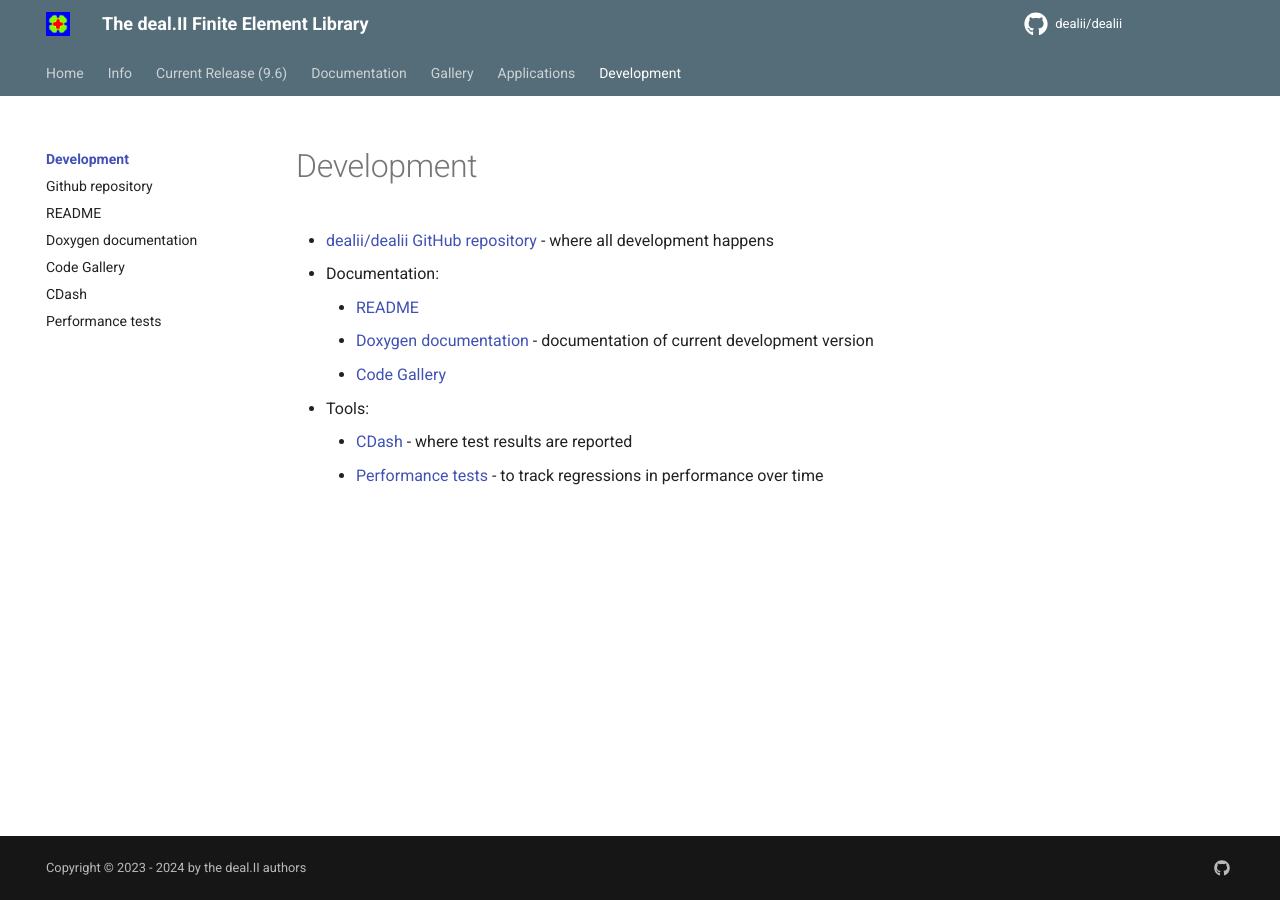
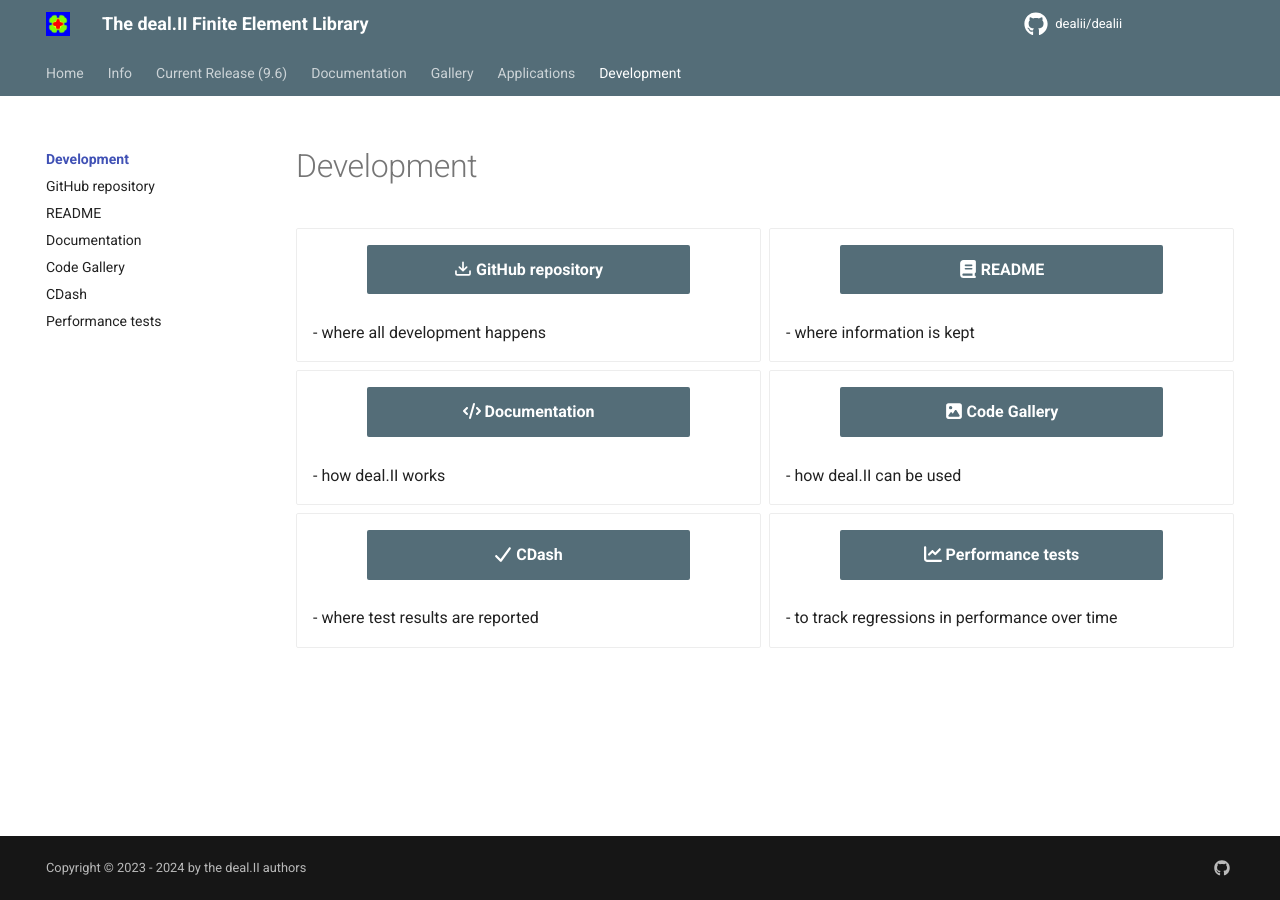
Before and after one commit to dealii/website, an MkDocs documentation site: the page built from docs/development/index.md, in a window 1280 px wide. Built offline with MkDocs 1.6.1 and Material for MkDocs 9.7.7, drawn with Linux system fonts in a browser that asks for light colours; comment, search, counter and statistics services are not loaded.

Commit message:
Modernize development page

```diff
--- a/docs/development/index.md
+++ b/docs/development/index.md
@@ -1,11 +1,30 @@
 Development
 ===========
 
-- [dealii/dealii GitHub repository](https://github.com/dealii/dealii) - where all development happens
-- Documentation:
-    - [README](https://www.dealii.org/developer/readme.html)
-    - [Doxygen documentation](https://dealii.org/developer/doxygen/deal.II) - documentation of current development version
-    - [Code Gallery](https://dealii.org/developer/doxygen/deal.II/CodeGallery.html)
-- Tools:
-    - [CDash](https://cdash.dealii.org/index.php?project=deal.II) - where test results are reported
-    - [Performance tests](https://dealii.org/performance_tests/graphs/) - to track regressions in performance over time
+<div class="grid" markdown>
+
+[:octicons-download-16: GitHub repository](https://github.com/dealii/dealii){ .md-button .md-button--primary .center }<br>
+- where all development happens
+{ .card }
+
+[:fontawesome-solid-book: README](https://www.dealii.org/developer/readme.html){ .md-button .md-button--primary .center }<br>
+- where information is kept
+{ .card }
+
+[:fontawesome-solid-code: Documentation](https://dealii.org/developer/doxygen/deal.II){ .md-button .md-button--primary .center }<br>
+- how deal.II works
+{ .card }
+
+[:fontawesome-solid-image: Code Gallery](https://dealii.org/developer/doxygen/deal.II/CodeGallery.html){ .md-button .md-button--primary .center }<br>
+- how deal.II can be used
+{ .card }
+
+[:fontawesome-solid-check: CDash](https://cdash.dealii.org/index.php?project=deal.II){ .md-button .md-button--primary .center }<br>
+- where test results are reported
+{ .card }
+
+[:fontawesome-solid-chart-line: Performance tests](https://dealii.org/performance_tests/graphs/){ .md-button .md-button--primary .center }<br>
+- to track regressions in performance over time
+{ .card }
+
+</div>
--- a/mkdocs.yml
+++ b/mkdocs.yml
@@ -22,9 +22,9 @@
   - Applications: ./applications.md
   - Development:
     - development/index.md
-    - Github repository: https://github.com/dealii/dealii
+    - GitHub repository: https://github.com/dealii/dealii
     - README: https://www.dealii.org/developer/readme.html
-    - Doxygen documentation: https://dealii.org/developer/doxygen/deal.II
+    - Documentation: https://dealii.org/developer/doxygen/deal.II
     - Code Gallery: https://dealii.org/developer/doxygen/deal.II/CodeGallery.html
     - CDash: https://cdash.dealii.org/index.php?project=deal.II
     - Performance tests: https://dealii.org/performance_tests/graphs/
```
